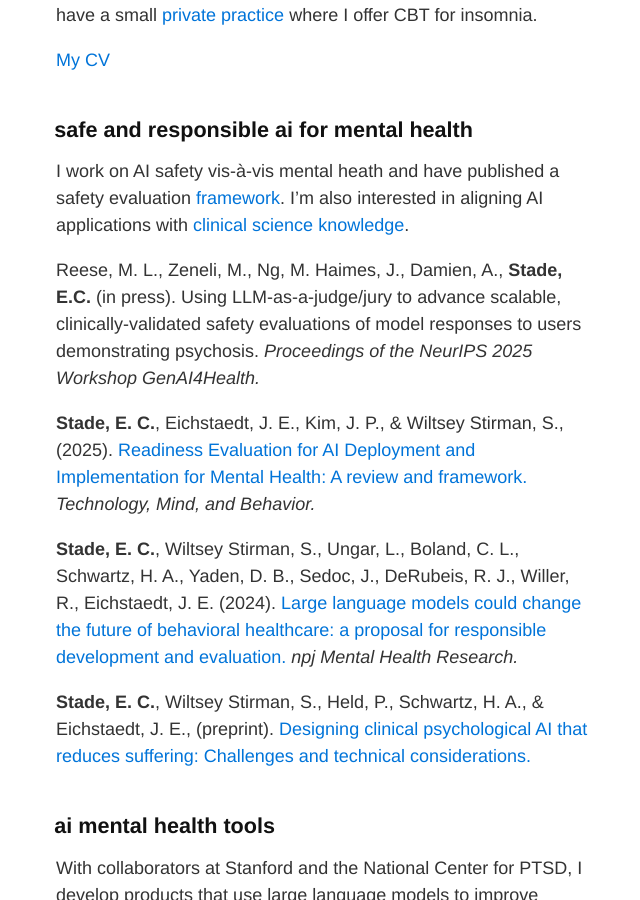
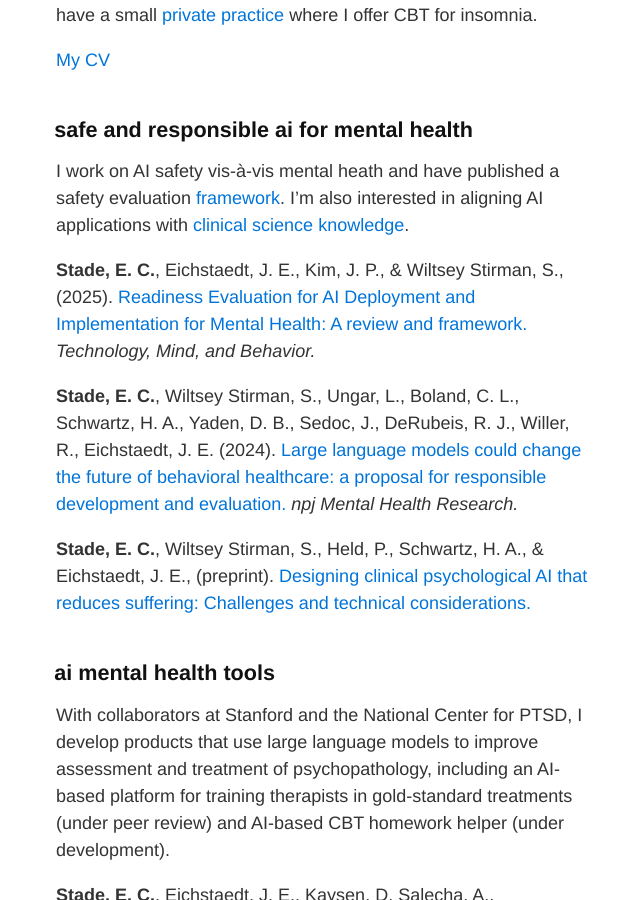
Before and after one commit to betsystade/betsystade.github.io, a Jekyll site: the page built from index.md, in a window 1280 px wide and 900 px high, scrolled down 695 px. Shown: the whole window, without its empty margins (314-954 px from the left). Built offline with Jekyll 4.4.1, drawn with Linux system fonts in a browser that asks for light colours; our own code applies the rules of GitHub Pages for plain Markdown files.

Commit message:
remove genai4health

```diff
--- a/index.md
+++ b/index.md
@@ -22,8 +22,6 @@ I am trained in [evidence-based therapies](https://div12.org/treatments/), inclu
 
 I work on AI safety vis-à-vis mental heath and have published a safety evaluation [framework](https://tmb.apaopen.org/pub/8gyddorx/release/1). I'm also interested in aligning AI applications with [clinical science knowledge](https://osf.io/preprints/psyarxiv/tjv8p).
 
-
-Reese, M. L., Zeneli, M., Ng, M. Haimes, J., Damien, A., **Stade, E.C.** (in press). Using LLM-as-a-judge/jury to advance scalable, clinically-validated safety evaluations of model responses to users demonstrating psychosis. *Proceedings of the NeurIPS 2025 Workshop GenAI4Health.*
 
 **Stade, E. C.**, Eichstaedt, J. E., Kim, J. P., & Wiltsey Stirman, S., (2025). [Readiness Evaluation for AI Deployment and Implementation for Mental Health: A review and framework.](https://tmb.apaopen.org/pub/8gyddorx) *Technology, Mind, and Behavior.*
 
```
Also changed, not shown: other parts of index.md (+2 -0 lines).
